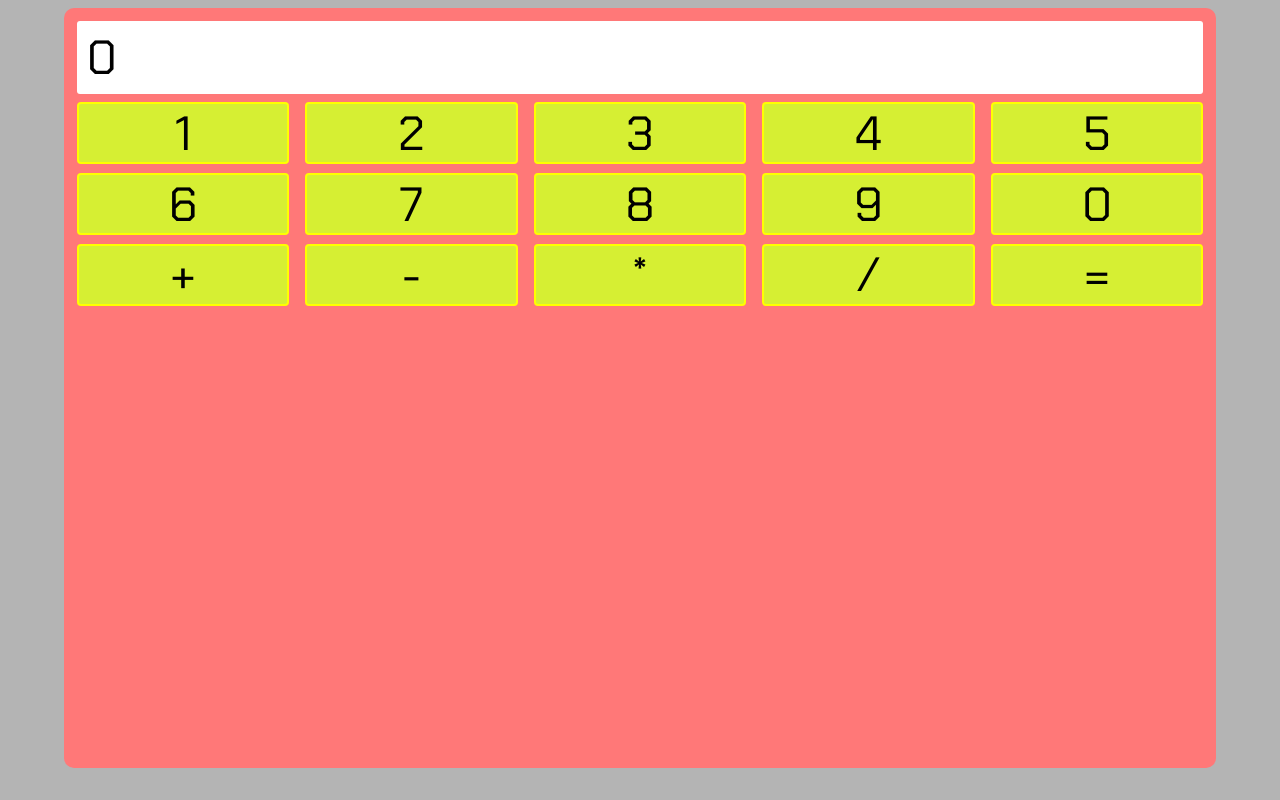
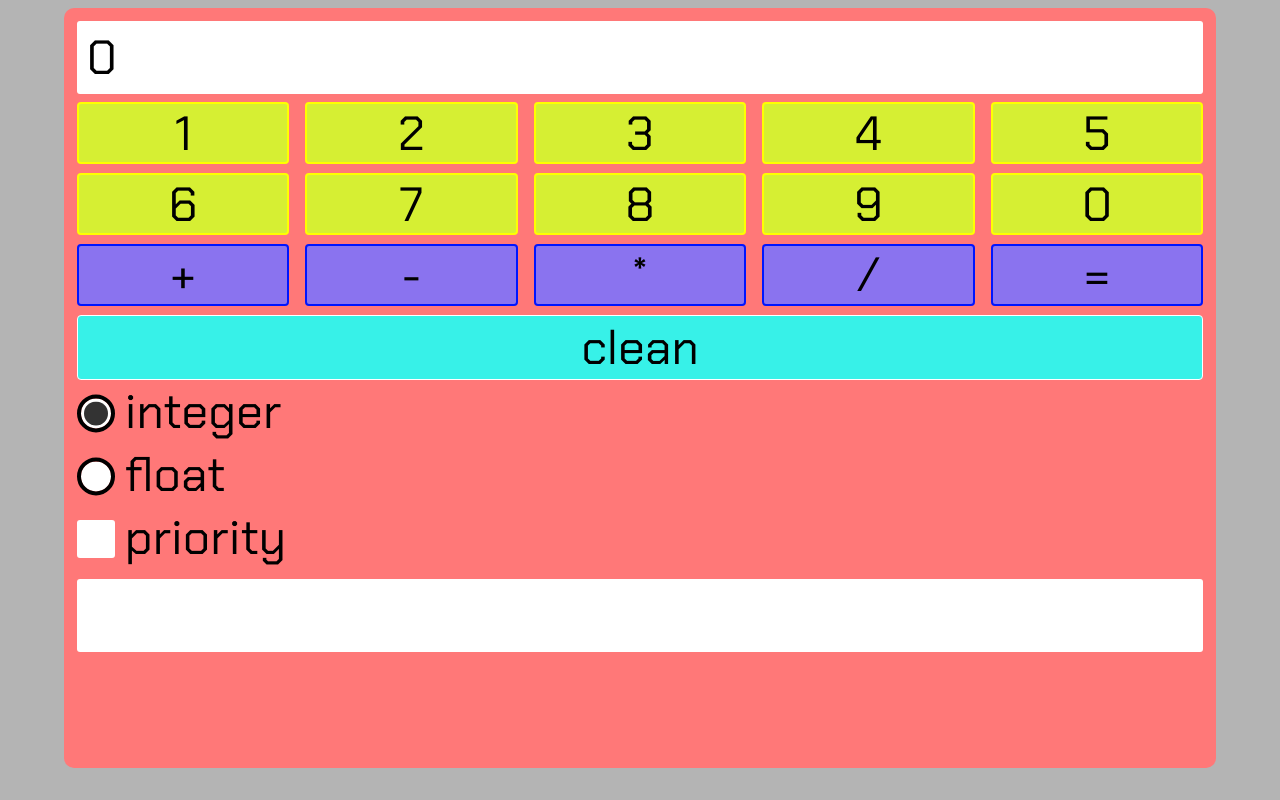
Before and after one commit to Podexus23/FronEnd-Epam-Training, a plain HTML site: page task 5/index.html in a window 1280 px wide. Drawn offline with Linux system fonts and the light colour scheme.

Commit message:
feat: add options visual and memory array

```diff
--- a/task 5/index.html
+++ b/task 5/index.html
@@ -26,14 +26,30 @@
       <div class="number">8</div>
       <div class="number">9</div>
       <div class="number">0</div>
-      <div class="number">+</div>
-      <div class="number">-</div>
-      <div class="number">*</div>
-      <div class="number">/</div>
-      <div class="number">=</div>
+      <div class="operation">+</div>
+      <div class="operation">-</div>
+      <div class="operation">*</div>
+      <div class="operation">/</div>
+      <div class="operation">=</div>
     </div>
-  </div>
-  <script src="./js/main.js"></script>
+    <div class="options">
+      <div class="cleaner-button">clean</div>
+      <form class="integrity">
+        <label for="integer">
+          <input type="radio" name="dataMode" id="integer" checked> integer
+        </label>
+        <label for="float">
+          <input type="radio" name="dataMode" id="float"> float
+        </label>
+      </form>
+      <form class="priority">
+        <label for="priority">
+          <input type="checkbox" name="priority" id="priority"> priority<span class="checkmark"></span>
+        </label>
+      </form>
+    </div>
+    <div class="memory-display"></div>
+    <script src="./js/main.js"></script>
 </body>
 
 </html>
--- a/task 5/js/main.js
+++ b/task 5/js/main.js
@@ -1,5 +1,9 @@
 class Calculator {
   constructor() {
+    this.settings = {
+      mode: 'integer',
+      priority: false,
+    }
     this.first = 0;
     this.second = 0;
     this.operations = {
@@ -8,22 +12,20 @@ class Calculator {
       '*': () => this.first * this.second,
       '/': () => this.first / this.second,
     }
+    this.memory = [];
   }
 
   count(string) {
     let [numbers, symbols] = this.parse(string); //return [[Array=numbers] [Array=symbols]]
     let arrCounter = 0
-    let summ = numbers.reduce((acc, num) => {
+    let sum = numbers.reduce((acc, num) => {
       this.first = Number(acc);
       this.second = Number(num);
-      let demoSumm = this.operations[symbols[arrCounter]]();
-
-      console.log(this.operations[symbols[arrCounter]](), 'pop')
+      let demoSum = this.operations[symbols[arrCounter]]();
       arrCounter++
-      return demoSumm
+      return demoSum
     })
-    console.log(numbers, symbols)
-    console.log(summ)
+    return sum
   }
 
   parse(string) {
@@ -60,29 +62,65 @@ class Calculator {
     return [numbersArr, symbolArr]
   }
 
-}
-
-let counter = new Calculator();
-counter.count('25*56/823+1');
-
-
+  printOnDisplay() {
     const numbers = document.querySelector('.numbers')
     const display = document.querySelector('.main-display')
-
-printOnDisplay();
-
-function printOnDisplay() {
     numbers.addEventListener('click', (event) => {
       if (event.target == numbers) {
-
+        return
       } else if (display.textContent == 0) {
         display.textContent = event.target.innerText;
       } else if (event.target.innerText == '=') {
-      console.log(counter.count(display.textContent))
+        this.memory.push([display.textContent, this.count(display.textContent)])
+        display.textContent = this.count(display.textContent)
+        this.showingMemory()
       } else {
         display.textContent += event.target.innerText;
       }
-
-
     })
   }
+
+  cleanDisplay() {
+    const cleaner = document.querySelector('.cleaner-button');
+    const display = document.querySelector('.main-display')
+    cleaner.addEventListener('click', () => {
+      display.textContent = 0
+    })
+  }
+
+  showingMemory() {
+    const memo = document.querySelector('.memory-display');
+    memo.textContent = this.memory.map(([ex, sum]) => {
+      return `${ex} = ${sum}`
+    }).join(', ')
+  }
+
+  workInProgress() {
+    this.modeChanger()
+    if (this.settings.mode == 'integer') {
+      console.log(`mode ${this.settings.mode} activated`)
+      this.printOnDisplay();
+      this.cleanDisplay();
+    }
+    if (this.settings.mode == 'float') {
+      console.log(`mode ${this.settings.mode} activated`)
+      this.printOnDisplay();
+      this.cleanDisplay();
+    }
+  }
+
+  modeChanger() {
+    const form = document.querySelector('.integrity')
+
+    form.addEventListener('click', (event) => {
+      if (event.target.id == 'float') {
+        this.settings.mode = 'float';
+      } else if (event.target.id == 'integer') {
+        this.settings.mode = 'integer';
+      }
+    })
+  }
+}
+
+let calc = new Calculator();
+calc.workInProgress();
--- a/task 5/style/style.css
+++ b/task 5/style/style.css
@@ -57,5 +57,156 @@ body {
 .numbers .number:hover {
   background-color: rgba(231, 255, 143, 0.8784313725);
 }
+.numbers .operation {
+  width: calc(20% - 1vw);
+  height: calc(33% - 1vh);
+  background-color: #7a72ffe0;
+  border: 2px solid #0015ff;
+  border-radius: 4px;
+  text-align: center;
+  display: flex;
+  align-items: center;
+  justify-content: center;
+  cursor: pointer;
+  transition: 0.5s all;
+  user-select: none;
+}
+.numbers .operation:hover {
+  background-color: rgba(218, 216, 255, 0.8784313725);
+}
+
+.cleaner-button {
+  display: flex;
+  align-items: center;
+  justify-content: center;
+  border: 1px solid #ffffff;
+  background-color: #37f1e8;
+  border-radius: 4px;
+  user-select: none;
+  transition: 0.5s all;
+  cursor: pointer;
+}
+.cleaner-button:hover {
+  background-color: #96f8f3;
+}
+
+.memory-display {
+  width: 100%;
+  height: 10%;
+  font-size: 1rem;
+  display: flex;
+  margin-top: 10px;
+  padding-left: 10px;
+  background-color: #ffffff;
+  border-radius: 3px;
+}
+
+.integrity {
+  display: flex;
+  flex-direction: column;
+  width: fit-content;
+}
+.integrity label {
+  display: flex;
+  align-items: center;
+  cursor: pointer;
+  transition: 0.5s all;
+}
+.integrity label:hover {
+  color: #666666;
+}
+.integrity label:hover input[type=radio]::before {
+  box-shadow: inset 1em 1em leghten(#333333, 20%);
+}
+.integrity input[type=radio] {
+  -webkit-appearance: none;
+  appearance: none;
+  box-shadow: inset 1em 1em #ffffff;
+  margin: 0;
+  font: inherit;
+  color: currentColor;
+  margin-right: 0.2em;
+  width: 0.8em;
+  height: 0.8em;
+  border: 0.1em solid currentColor;
+  border-radius: 50%;
+  transform: translateY(0.05em);
+  display: grid;
+  place-content: center;
+}
+.integrity input[type=radio]::before {
+  content: "";
+  width: 0.5em;
+  height: 0.5em;
+  border-radius: 50%;
+  transform: scale(0);
+  transition: 120ms transform ease-in-out;
+  box-shadow: inset 1em 1em #333333;
+}
+.integrity input[type=radio]:checked::before {
+  transform: scale(1);
+}
+
+.priority {
+  display: block;
+  position: relative;
+  padding-left: 1em;
+  -webkit-user-select: none;
+  -moz-user-select: none;
+  -ms-user-select: none;
+  user-select: none;
+  width: fit-content;
+  cursor: pointer;
+  /* Hide the browser's default checkbox */
+}
+.priority label {
+  cursor: pointer;
+  transition: 0.5s all;
+}
+.priority label:hover {
+  color: #666666;
+}
+.priority input {
+  position: absolute;
+  opacity: 0;
+  height: 0;
+  width: 0;
+}
+.priority .checkmark {
+  position: absolute;
+  top: 0.3em;
+  left: 0;
+  height: 0.8em;
+  width: 0.8em;
+  border: 3px solid white;
+  border-radius: 3px;
+  transition: 0.5s all;
+  background-color: #ffffff;
+}
+.priority:hover input ~ .checkmark {
+  background-color: #ccc;
+}
+.priority input:checked ~ .checkmark {
+  background-color: #333333;
+}
+.priority .checkmark:after {
+  content: "";
+  position: absolute;
+  display: none;
+}
+.priority input:checked ~ .checkmark:after {
+  display: block;
+}
+.priority .checkmark:after {
+  left: 10px;
+  top: 3px;
+  width: 10px;
+  height: 20px;
+  border: solid white;
+  border-width: 0 3px 3px 0;
+  -webkit-transform: rotate(45deg);
+  -ms-transform: rotate(45deg);
+  transform: rotate(45deg);
+}
 
 /*# sourceMappingURL=style.css.map */
```
Lines whose indentation alone changed are shown as unchanged.
